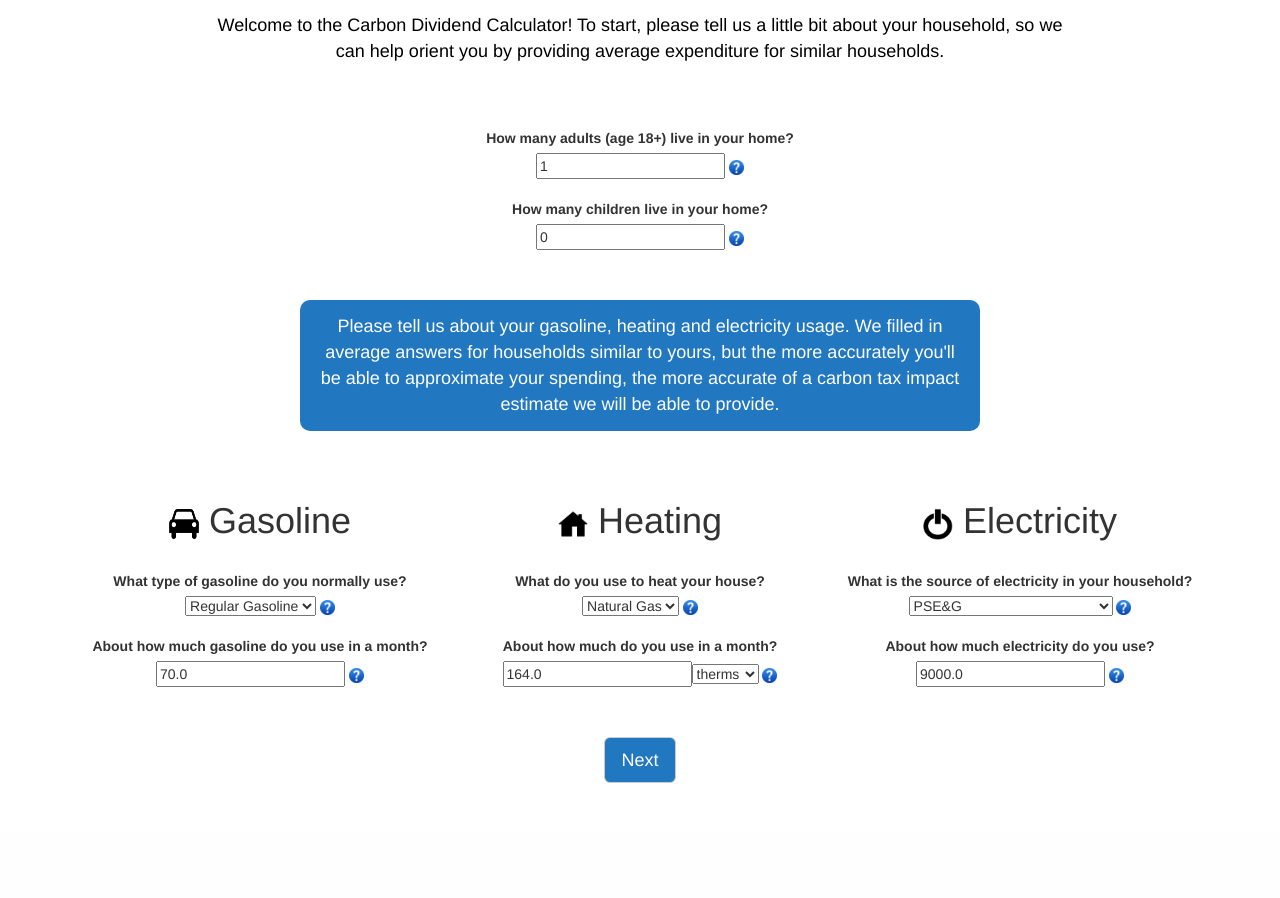
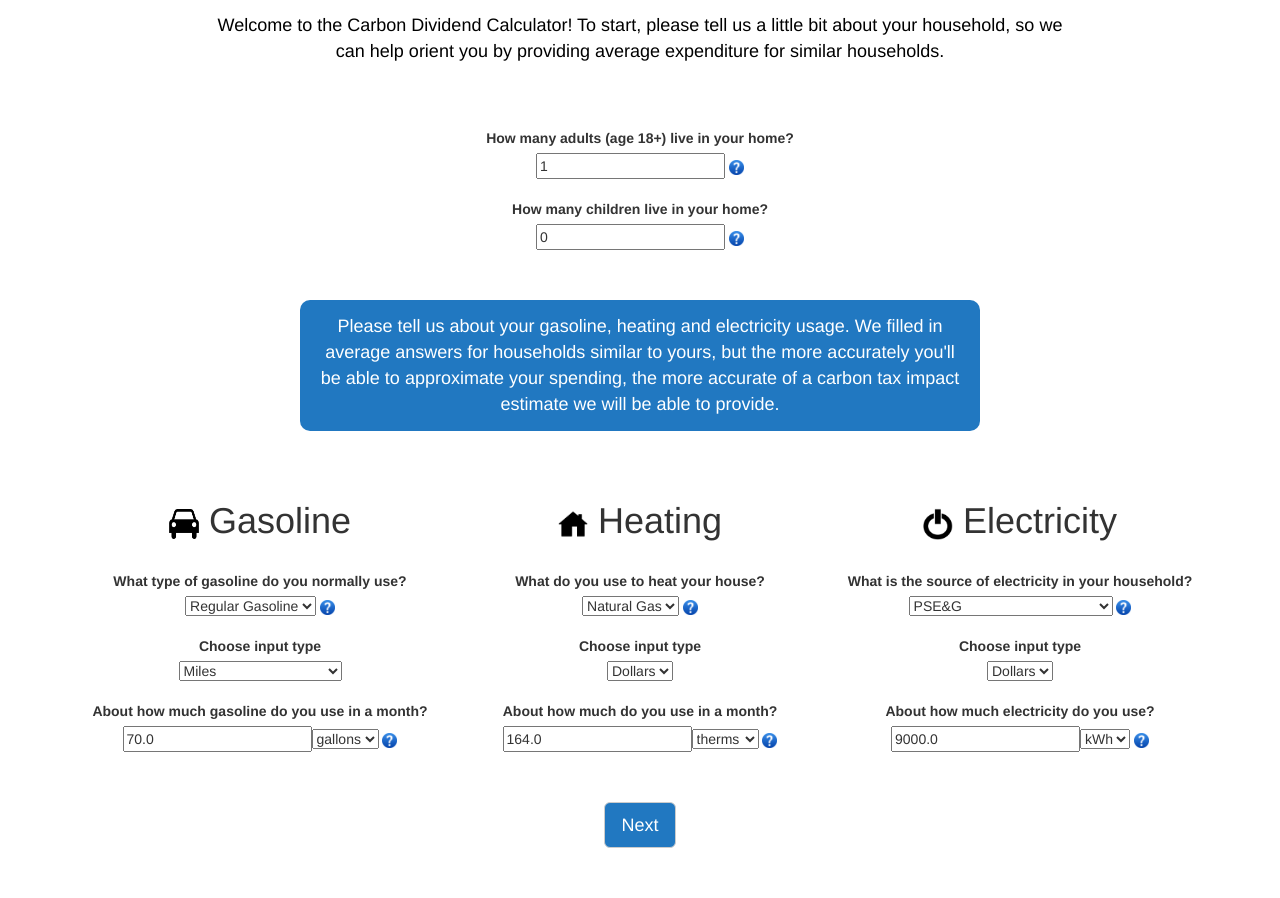
Before and after one commit to lujonathanh/njcdc, a Django app: page /calc/input/ in a window 1280 px wide. Shown: the part 220-1118 px from the top of the page. Before the commit the page ends 1003 px from the top, so only its background shows below. Run offline with Django 3.2, Linux system fonts and the light colour scheme; some libraries are stand-ins or nearby versions.

Commit message:
updating index

```diff
--- a/calc/forms.py
+++ b/calc/forms.py
@@ -6,9 +6,10 @@ class InputForm(forms.ModelForm):
 
     class Meta:
         model = UserProfile
-        fields = ('adults', 'children', 'gasoline_type', 'gasoline_amt',
-                  'heating_type', 'heating_amt', 'heating_unit',
-                  'elec_type', 'elec_amt')
+        fields = ('adults', 'children',
+                  'gasoline_type', 'gasoline_amt', 'gasoline_unit', 'gasoline_input',
+                  'heating_type', 'heating_amt', 'heating_unit', 'heating_input',
+                  'elec_type', 'elec_amt', 'elec_unit', 'elec_input',)
 
 
 class UpdatingInputForm(forms.ModelForm):
--- a/calc/models.py
+++ b/calc/models.py
@@ -36,20 +36,28 @@ FEE = 30
 REBATE_PORTION = 0.7
 
 
-PERIOD_CHOICES = (('month', 'Per Month'), )
+PERIOD_CHOICES = (('month', 'Per Month'),)
 
 ELEC_CHOICES = ( ('pseg', 'PSE&G'), ('rockland', 'Orange Rockland Electric'),
                  ('jcpl', 'Jersey Central Power & Light'), ('atlantic', 'Atlantic City Electric'))
 
 ELEC_UNIT_CHOICES = (('kWh', 'kWh'),)
 
+ELEC_INPUT_CHOICES = (('dollars', 'Dollars'),)
+
 HEATING_CHOICES = ( ('gas', 'Natural Gas'), ('fuel', 'Fuel Oil'))
 
 HEATING_UNIT_CHOICES = (('therm', 'therms'), ('gallon', 'gallons'))
 
+HEATING_INPUT_CHOICES = (('dollars', 'Dollars'),)
+
 GASOLINE_CHOICES = (('e10', 'Regular Gasoline'), ('e0', 'Pure Gasoline'), ('diesel', 'Diesel'), ('b20', '20% Biodiesel'))
 
 GASOLINE_UNIT_CHOICES = (('gallon', 'gallons'), )
+
+GASOLINE_INPUT_CHOICES = (('miles', 'Miles'),('dollars', 'Dollars'),('refills','Number of Tank Refills'))
+
+
 # adding the
 
 def get_possible_gasoline_units(gasoline_type):
@@ -75,6 +83,29 @@ def get_possible_heating_units(heating_type):
         return (('kWh', 'kWh'),)
     else:
         raise ValueError("Heating type " + str(heating_type) + " not allowed.")
+
+# def get_possible_gasoline_input(gasoline_type):
+#     if gasoline_type in {'e10', 'e0', 'diesel', 'b20'}:
+#         return (('gallon', 'gallons'),)
+#     else:
+#         raise ValueError("Gasoline type " + str(gasoline_type) + " not allowed.")
+
+
+# def get_possible_elec_input(elec_type):
+#     if elec_type == 'pseg' or elec_type == 'rockland' or elec_type == 'jcpl' or elec_type == 'atlantic':
+#         return (('kWh', 'kWh'),)
+#     else:
+#         raise ValueError("Elec type " + str(elec_type) + " not allowed.")
+
+# def get_possible_heating_input(heating_type):
+#     if heating_type == 'gas':
+#         return (('therm', 'therms'),)
+#     elif heating_type == 'fuel':
+#         return (('gallon', 'gallons'),)
+#     elif heating_type == 'elec':
+#         return (('kWh', 'kWh'),)
+#     else:
+#         raise ValueError("Heating type " + str(heating_type) + " not allowed.")
 
 
 def get_gasoline_co2_conversion(gasoline_type, gasoline_unit):
@@ -278,7 +309,7 @@ class UserProfile(models.Model):
     # eventually would be cool to load default from other models...
 
     fee = models.FloatField(default=FEE, validators=[validate_nonnegative], help_text="Fee, dollars per ton of CO2.")
-    rebate_portion = models.FloatField(default=REBATE_PORTION, validators=[validate_0to1], help_text="Portion of total revenue. The rest goes to sustainableinvestment and relief for vulnerable businesses and communities.")
+    rebate_portion = models.FloatField(default=REBATE_PORTION, validators=[validate_0to1], help_text="Portion of total revenue. The rest goes to sustainable investment and relief for vulnerable businesses and communities.")
     period = models.CharField(choices=PERIOD_CHOICES, default='month', max_length=5, help_text="Time range for calculation.")
 
 
@@ -294,6 +325,8 @@ class UserProfile(models.Model):
     gasoline_type = models.CharField(choices=GASOLINE_CHOICES, default='e10', max_length=40)
     gasoline_unit = models.CharField(choices=GASOLINE_UNIT_CHOICES, default=get_possible_gasoline_units('e10')[0],
                                     max_length=40)
+    gasoline_input = models.CharField(choices=GASOLINE_INPUT_CHOICES, default=(('dollars', 'Dollars'),),
+                                    max_length=40)
 
     ##############    HEATING    ##############
 
@@ -301,6 +334,8 @@ class UserProfile(models.Model):
     heating_amt = models.FloatField(default=164.0, validators=[validate_nonnegative])
     heating_type = models.CharField(choices=HEATING_CHOICES, default='gas', max_length=40)
     heating_unit = models.CharField(choices=HEATING_UNIT_CHOICES, default=get_possible_heating_units('gas')[0],
+                                    max_length=40)
+    heating_input = models.CharField(choices=HEATING_INPUT_CHOICES, default=(('dollars', 'Dollars'),),
                                     max_length=40)
 
     ##############    ELECTRICITY    ##############
@@ -310,6 +345,8 @@ class UserProfile(models.Model):
     elec_amt = models.FloatField(default=9000.0, validators=[validate_nonnegative])
     elec_type = models.CharField(choices=ELEC_CHOICES, default='pseg', max_length=40, help_text="Your electric utility provider.")
     elec_unit = models.CharField(choices=ELEC_UNIT_CHOICES, default=get_possible_elec_units('pseg')[0],
+                                    max_length=40)
+    elec_input = models.CharField(choices=ELEC_INPUT_CHOICES, default=(('dollars', 'Dollars'),),
                                     max_length=40)
 
 
--- a/calc/templates/calc/actions.html
+++ b/calc/templates/calc/actions.html
@@ -7,8 +7,6 @@
 
 
 <html>
-
-
 
 <style>
 
--- a/calc/templates/calc/base.html
+++ b/calc/templates/calc/base.html
@@ -14,7 +14,6 @@
   <script type="text/javascript" src="https://cdnjs.cloudflare.com/ajax/libs/mdbootstrap/4.4.5/js/mdb.min.js"></script>
   <script src="https://cdnjs.cloudflare.com/ajax/libs/Chart.js/2.5.0/Chart.min.js"></script>
     </head>
-
 <link rel="stylesheet" type="text/css" href="https://maxcdn.bootstrapcdn.com/bootstrap/3.3.5/css/bootstrap.min.css">
  <style>
 
--- a/calc/templates/calc/index.html
+++ b/calc/templates/calc/index.html
@@ -40,7 +40,7 @@
 <!--   <div class="container">
  --><div class="jumbotron jumbotron-small">
             <p>
-                The NJ legislature is currently considering a "carbon fee and dividend" policy which
+                The NJ legislature is currently considering a <a href="about_policy"><b>Carbon Fee and Dividend Policy</b></a> which
                 puts a price on carbon and distributes most of the revenue evenly among NJ residents
             </p>
             <p>
@@ -52,7 +52,7 @@
             </p>
 </div>
         <div class="text-center">
-              <h3>For more details, check out our <a href="about" style="color: #66666"> about</a> page</h3>
+              <h3>For more details, check out our <a href="about_calc" style="color: #66666"> about</a> page</h3>
 
              <h4>   Click “Begin” below to get your personalized estimate
             </h4>
--- a/calc/templates/calc/input.html
+++ b/calc/templates/calc/input.html
@@ -57,14 +57,14 @@
           <div>
             <label class="text-center">How many adults (age 18+) live in your home?</label>
             <div class="text-center">{{ input_form.adults }}
-              <a href="#" data-toggle="tooltip" data-placement="top" title="The number of adults helps us determine the default values of your carbon emissions, based on other families of a similar size"><img src="{% static "calc/question.png" %}" width="15" height="15"></a>
+              <a href="#" data-toggle="tooltip" data-placement="top" title="The number of adults living at home"><img src="{% static "calc/question.png" %}" width="15" height="15"></a>
             </div>
           </div>
           <br/>
           <div>
             <label>How many children live in your home?</label>
             <div class="text-center">{{ input_form.children }}
-              <a href="#" data-toggle="tooltip" data-placement="top" title="The number of children helps us determine the default values of your carbon emissions, based on other families of a similar size"><img src="{% static "calc/question.png" %}" width="15" height="15"></a>
+              <a href="#" data-toggle="tooltip" data-placement="top" title="The number of children living at home"><img src="{% static "calc/question.png" %}" width="15" height="15"></a>
             </div>
           </div>
         </div>
@@ -89,6 +89,11 @@
                 </div>
                 <br/>
                 <div>
+                    <label>Choose input type</label>
+                      <div class="text-center" id="gas_input">{{ input_form.gasoline_input }}</div>
+                </div>
+                </br>
+                <div>
                     <label>About how much gasoline do you use in a month?</label>
                     <div class="text-center">{{ input_form.gasoline_amt }}{{ input_form.gasoline_unit }}
                         <a href="#" data-toggle="tooltip" data-placement="top" title="This will help us estimate your carbon emissions."><img src="{% static "calc/question.png" %}" width="15" height="15"></a>
@@ -108,6 +113,11 @@
                     <div class="text-center">{{ input_form.heating_type }}
                         <a href="#" data-toggle="tooltip" data-placement="top" title="This will help us estimate your carbon emissions."><img src="{% static "calc/question.png" %}" width="15" height="15"></a>
                     </div>
+                </div>
+                </br>
+                <div>
+                    <label>Choose input type</label>
+                      <div class="text-center">{{ input_form.heating_input }}</div>
                 </div>
                 </br>
                 <div>
@@ -133,6 +143,11 @@
                 </div>
                 </br>
                 <div>
+                    <label>Choose input type</label>
+                      <div class="text-center">{{ input_form.elec_input }}</div>
+                </div>
+                </br>
+                <div>
                     <label>About how much electricity do you use?</label>
                     <div class="text-center">{{ input_form.elec_amt }}{{ input_form.elec_unit }}
                         <a href="#" data-toggle="tooltip" data-placement="top" title="This will help us estimate your carbon emissions."><img src="{% static "calc/question.png" %}" width="15" height="15"></a>
@@ -147,8 +162,8 @@
     <div class="container"></div>
 </form>
 
-    <script src="https://code.jquery.com/jquery-3.3.1.min.js"></script>
-  <script>
+
+<script>
     $("#gasoline_unit").change(function () {
       var url = $("#personForm").attr("load-gasoline-units-url");  // get the url of the `load_gasoline_units` view
       var countryId = $(this).val();  // get the selected country ID from the HTML input
@@ -164,7 +179,20 @@
       });
 
     });
-  </script>
+</script>
+
+<script>
+// fetch the variable name for the type that was input
+// then update
+// for all in ["reg_gas, "pure_gas", "diesel", "bio"] {
+//  document.getElementById("reg_gas").style.display = "none";
+
+document.getElementById(name).style.display = "block";
+}
+
+
+
+</script>
 
 
 {% endblock %}
```
Also changed, not shown: calc/templates/calc/results.html (+10 -2 lines), njcdc/settings.py (+5 -36 lines).
